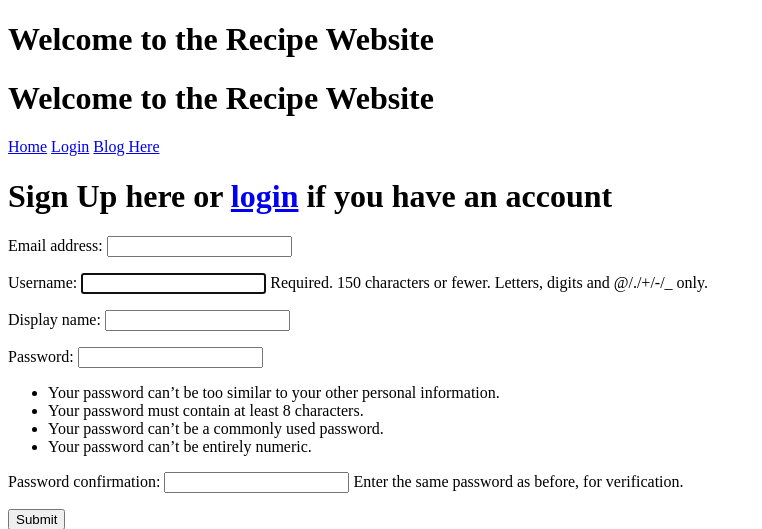
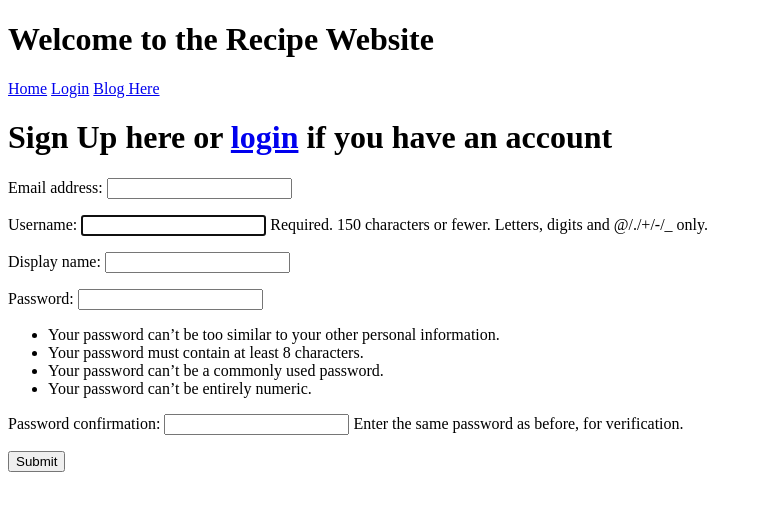
Before and after one commit to mprodhan/Recipe, a Django app: page /signup/ in a window 1280 px wide. Shown: the top 529 px of the page, without its empty margins (0-762 px from the left). Run offline with Django 3.2, Linux system fonts and the light colour scheme.

Commit message:
further modification to navigation links.

```diff
--- a/templates/base.html
+++ b/templates/base.html
@@ -15,6 +15,7 @@
         <a href="{% url 'login' %}">Login</a>
     {% endif %}
 
+    <a href="{% url 'recipe_add' %}">Add your Recipe</a>
     <a href="{% url 'bloginsert'%}">Blog Here</a>
 
     {% comment %}
--- a/templates/generic_forms.html
+++ b/templates/generic_forms.html
@@ -6,8 +6,6 @@
     <title>Recipe App</title>
 </head>
 <body>
-    <h1>Welcome to the Recipe Website</h1>
-
     <h1>Welcome to the Recipe Website</h1>
     <a href="{% url 'homepage' %}">Home</a>
 
```
